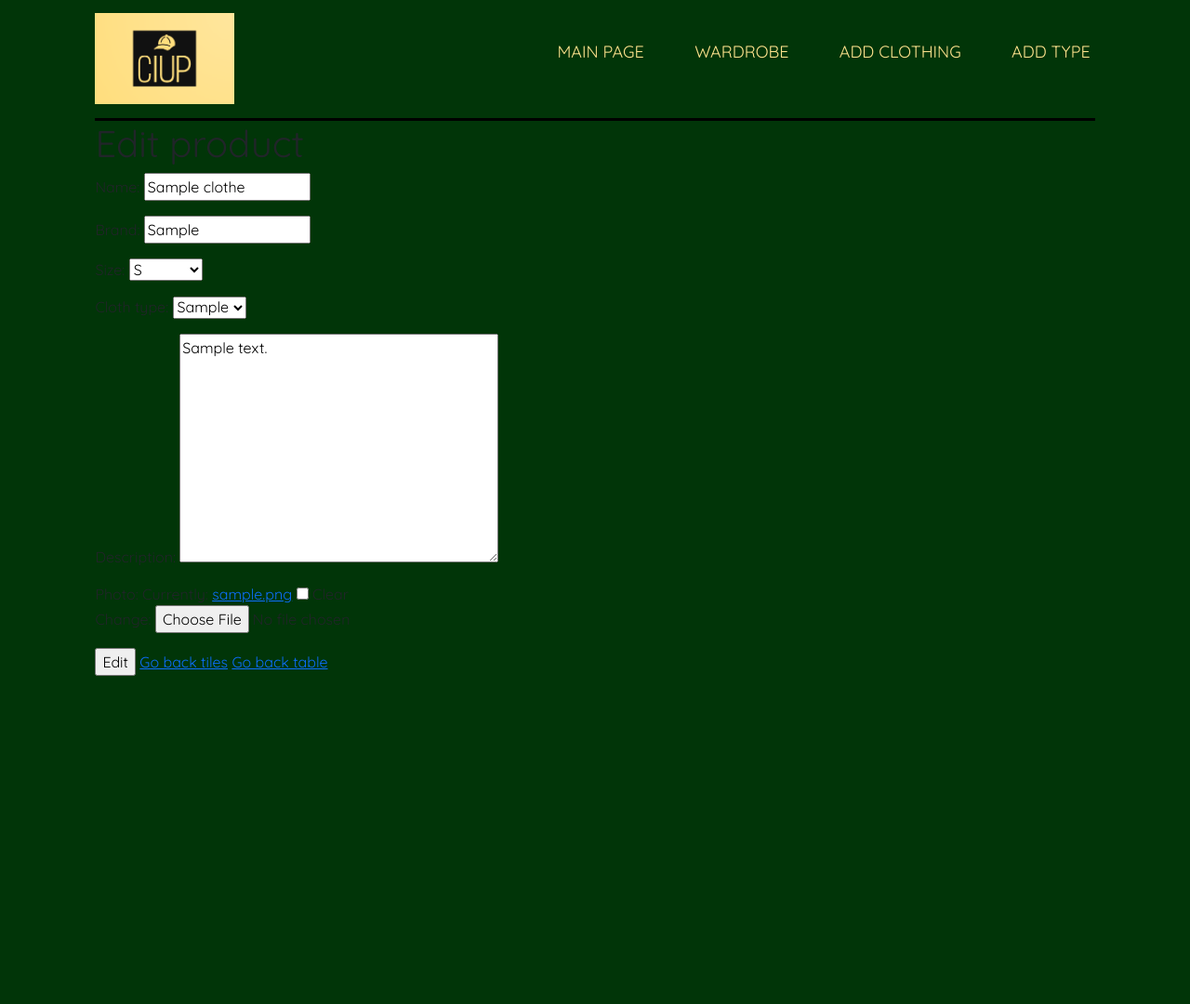
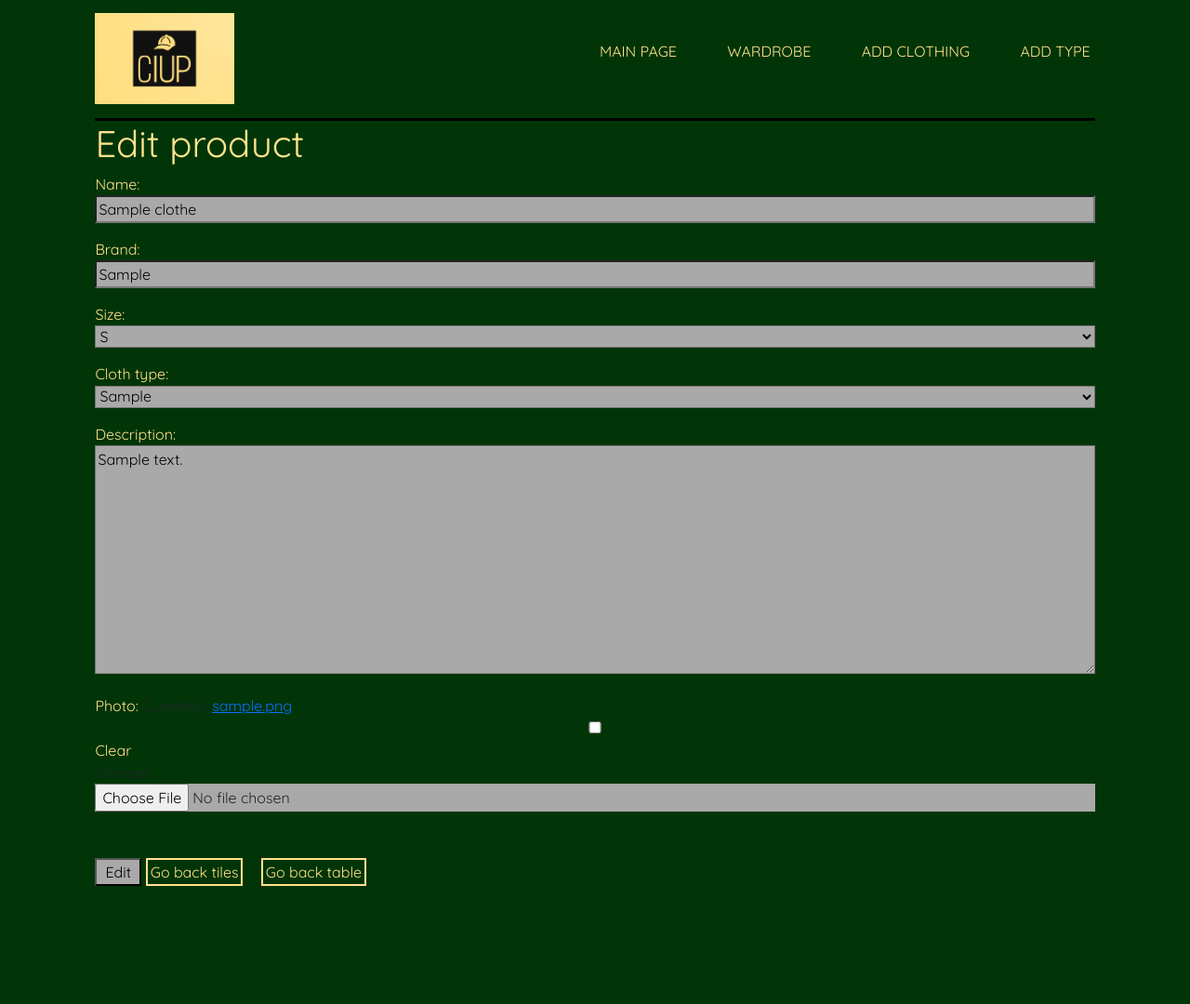
Before and after one commit to Wiejooo/organizer, a Django app: a page that uses templates/edit.html in a window 1280 px wide. Shown: the whole page at 93% size. Run offline with Django 4.2, Linux system fonts and the light colour scheme; tables that the repository leaves empty hold one stand-in row (values such as "Sample post").

Commit message:
stylowanie

```diff
--- a/static/add.css
+++ b/static/add.css
@@ -1,7 +1,12 @@
 label{
     font-size: 25px;
     margin-bottom: 13px;
+    color: #ffe28d;
 }
 h1{
     margin-bottom: 30px;
+    color: #ffe28d;
 }
+p{
+    color: #ffe28d;
+}
--- a/static/basic.css
+++ b/static/basic.css
@@ -24,7 +24,6 @@ body{
 }
 .logo{
     width: 150px;
-    cursor: pointer;
 }
 .menu-icon{
     width: 30px;
@@ -43,7 +42,7 @@ nav ul li{
 .menu-button{
     text-decoration: none;
     color: #ffe28d;
-    font-size: 18px;
+    font-size: 16px;
     padding: 5px;
 }
 .menu-button:hover{
--- a/static/detail.css
+++ b/static/detail.css
@@ -15,3 +15,6 @@
 .action-button-3{
     float: left;
 }
+h1{
+    color: #ffe28d;
+}
--- /dev/null
+++ b/static/edit.css
@@ -0,0 +1,34 @@
+h1{
+   color:#ffe28d
+}
+label{
+    color: #ffe28d;
+}
+input{
+    width: 100%;
+    background-color: rgb(170, 169, 169);
+}
+select{
+    width: 100%;
+    background-color: rgb(170, 169, 169);
+}
+textarea{
+    width: 100%;
+    background-color: rgb(170, 169, 169);
+}
+.direction-button{
+    color: #ffe28d;
+    text-decoration: none;
+    margin-right: 15px;
+    border: 2px solid #ffe28d;
+    padding: 3px;
+}
+.direction-button:hover{
+    background-color: black;
+}
+.direction-button-area{
+    margin-top: 50px;
+}
+.direction-button-area input{
+    width: 50px;
+}
--- a/static/wardrobe-table.css
+++ b/static/wardrobe-table.css
@@ -6,4 +6,8 @@
 }
 .switch-button {
     color: #ffe28d;
+    margin-right: 30px;
 }
+.switch-button:hover{
+    background-color: black;
+}
--- a/static/wardrobe.css
+++ b/static/wardrobe.css
@@ -54,6 +54,11 @@ h2, a {
 }
 .switch-button {
     color: #ffe28d;
+    margin-right: 30px;
+    text-decoration: none;
+}
+.switch-button:hover{
+    background-color: black;
 }
 .filter_form{
     color: white;
--- a/templates/edit.html
+++ b/templates/edit.html
@@ -5,6 +5,7 @@
 <link href="https://cdn.jsdelivr.net/npm/bootstrap@5.3.0-alpha3/dist/css/bootstrap.min.css"
 rel="stylesheet" integrity="sha384-KK94CHFLLe+nY2dmCWGMq91rCGa5gtU4mk92HdvYe+M/SXH301p5ILy+dN9+nJOZ"
 crossorigin="anonymous">
+<link rel="stylesheet" href="{% static 'edit.css' %}">
 {% endblock %}
 
 {% block title %} Edit {% endblock %}
@@ -13,11 +14,14 @@ crossorigin="anonymous">
 <h1>Edit product</h1>
 
 <div class="mb-3">
-    <form method="post">{% csrf_token %}
+    <form method="post">
+        {% csrf_token %}
         {{ form.as_p }}
-        <input type="submit" value="Edit">
-        <a href="{% url 'wardrobe' %}">Go back tiles</a>
-        <a href="{% url 'wardrobe_table' %}">Go back table</a>
+        <div class="direction-button-area">
+            <input type="submit" value="Edit">
+            <a class="direction-button" href="{% url 'wardrobe' %}">Go back tiles</a>
+            <a class="direction-button" href="{% url 'wardrobe_table' %}">Go back table</a>
+        </div>
     </form>
 </div>
 
```
Also changed, not shown: static/delete.css (added, +19 -0 lines), templates/delete_cloth.html (+12 -4 lines).
